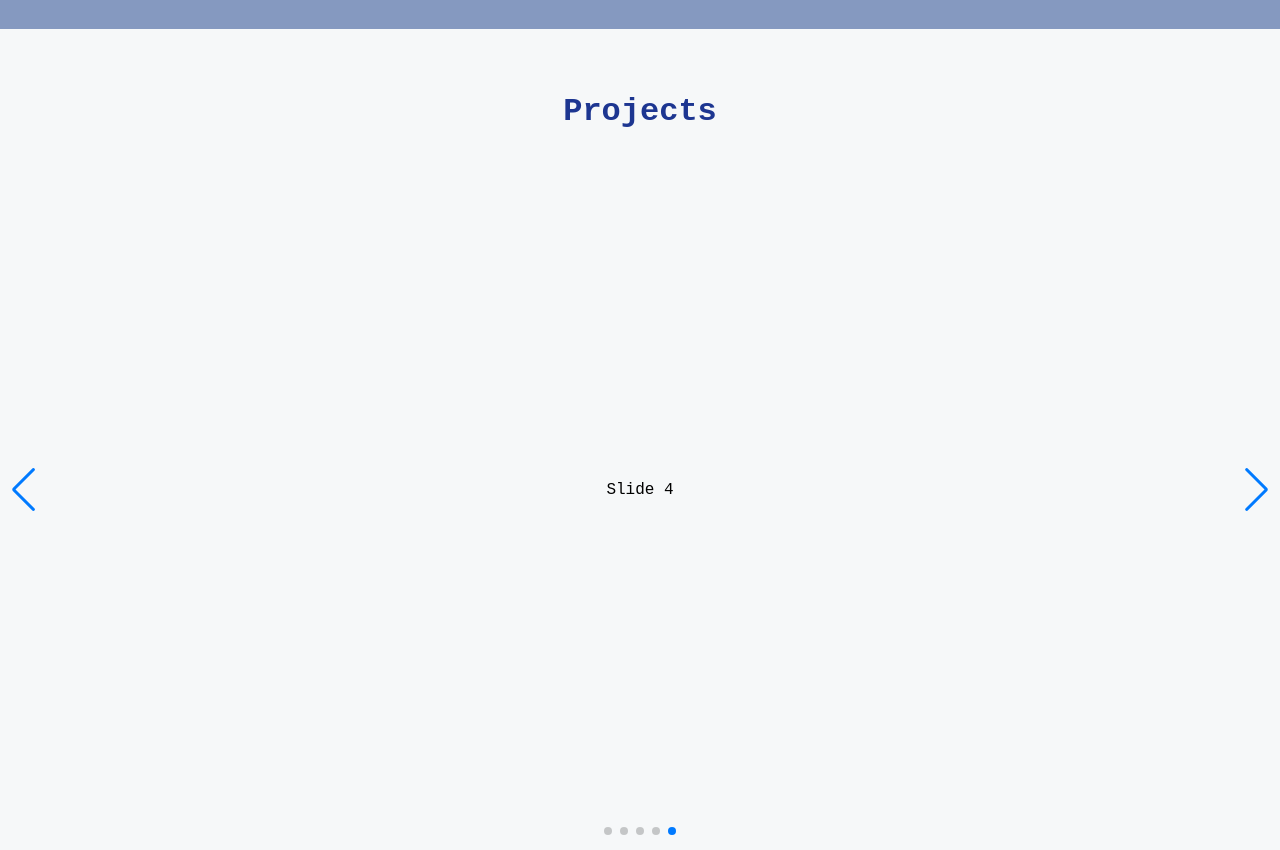
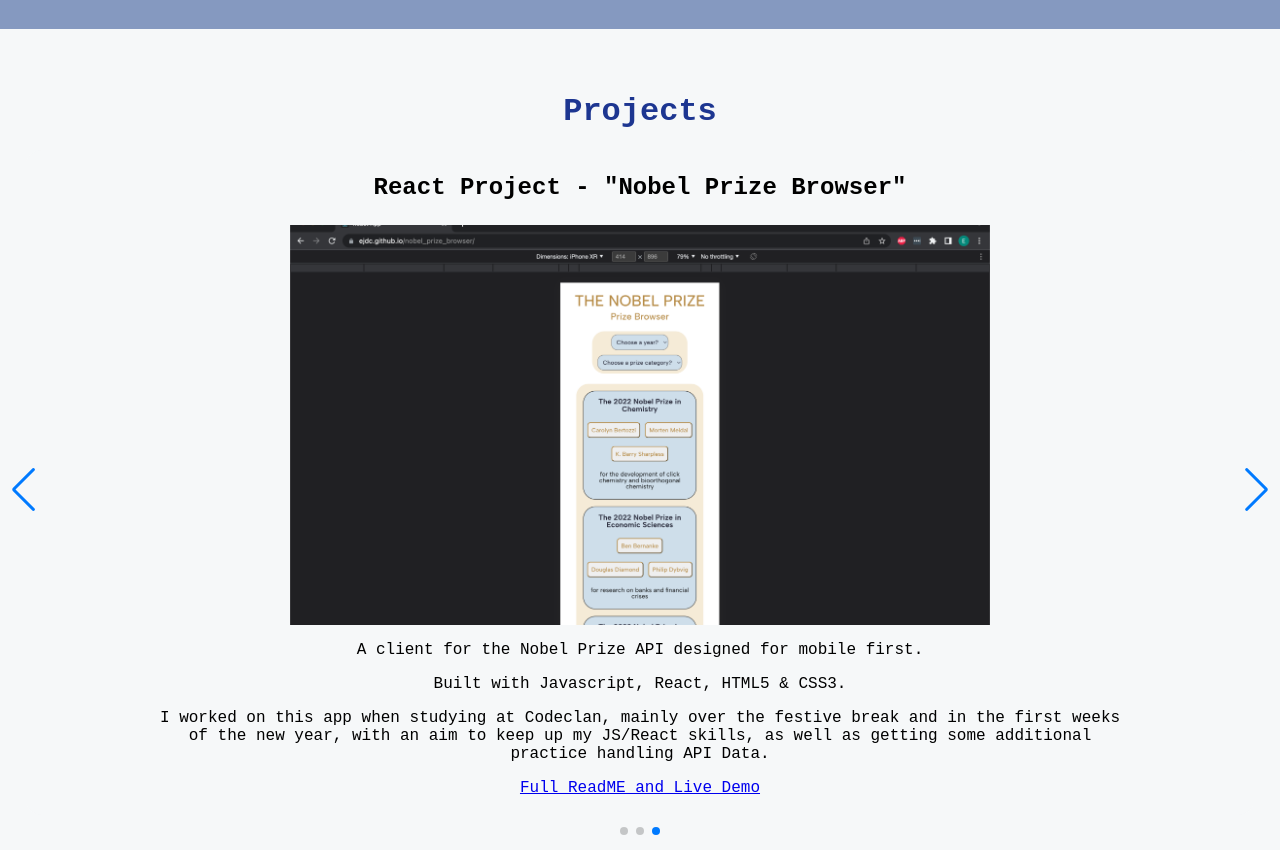
Before and after one commit to EJDC/portfolio, a React (Create React App) app: page / in a window 1280 px wide. Shown: the part 1620-2470 px from the top of the page. Built offline with nearby package versions, Linux system fonts and the light colour scheme.

Commit message:
added Nobel Prize Browser

```diff
--- a/src/components/Portfolio.js
+++ b/src/components/Portfolio.js
@@ -111,9 +111,27 @@
               <br></br>
             </PortfolioPiece>
           </SwiperSlide>
-          <SwiperSlide>Slide 2</SwiperSlide>
-          <SwiperSlide>Slide 3</SwiperSlide>
-          <SwiperSlide>Slide 4</SwiperSlide>
+                   <SwiperSlide>
+            <PortfolioPiece>
+              <h3 className="projecttitle"> React Project - "Nobel Prize Browser"</h3>
+              <PortfolioImg id="nobelimg" src={require("./media/nobel.png")} />
+              <div>
+                <PortfolioParagraph>
+                  A client for the Nobel Prize API designed for mobile first.
+                </PortfolioParagraph>
+                <PortfolioParagraph>
+                  Built with Javascript, React, HTML5 & CSS3.
+                </PortfolioParagraph>
+                <PortfolioParagraph>
+                I worked on this app when studying at Codeclan, mainly over the festive break and in the first weeks of the new year, with an aim to keep up my JS/React skills, as well as getting some additional practice handling API Data.
+</PortfolioParagraph>
+              </div>
+              <a href="https://github.com/EJDC/nobel_prize_browser" target="_blank">
+                Full ReadME and Live Demo
+              </a>
+              <br></br>
+            </PortfolioPiece>
+          </SwiperSlide>
         </Swiper>
       </PortfolioBox>
     </>
```
Also changed, not shown: src/components/media/nobel.png (added).
